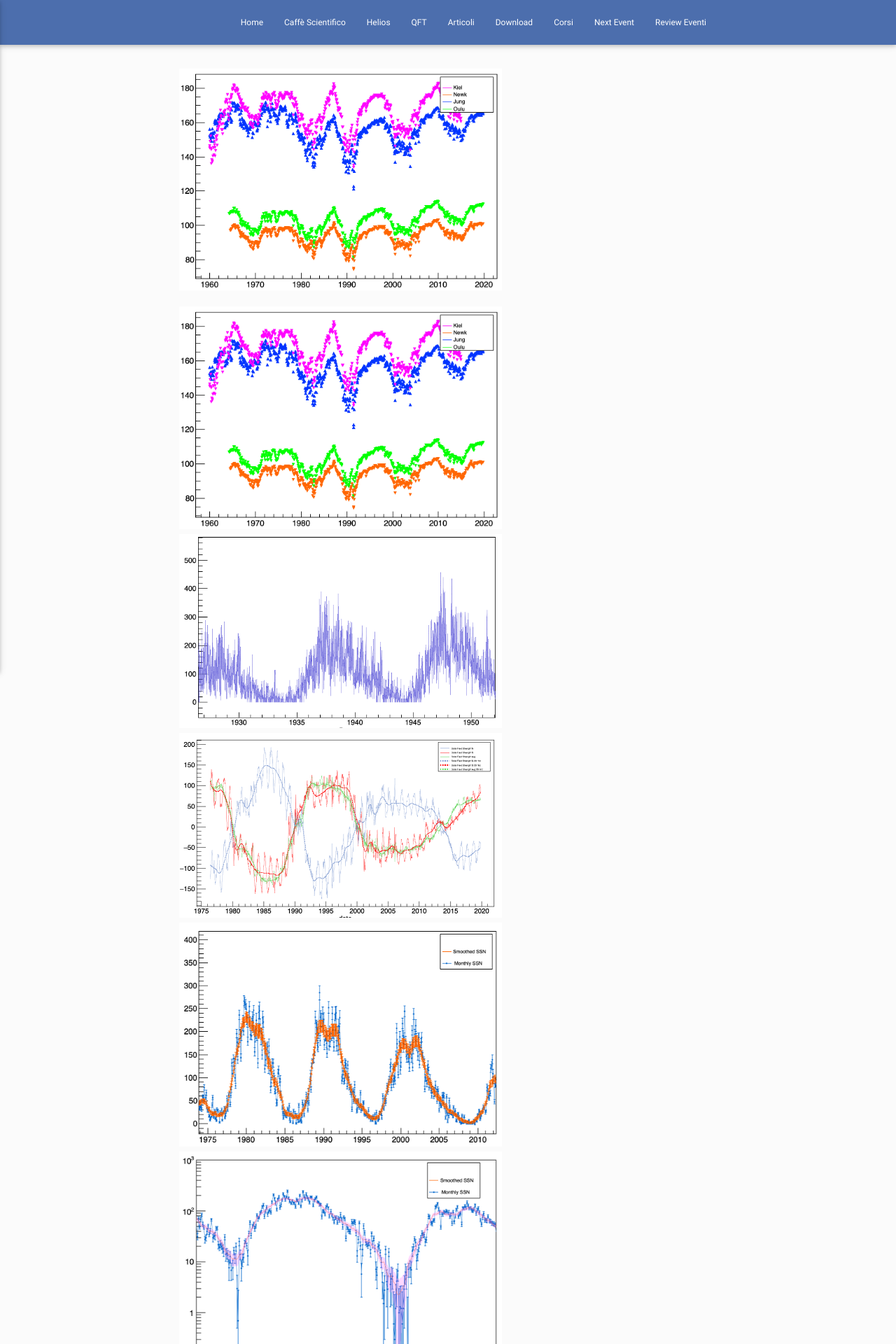
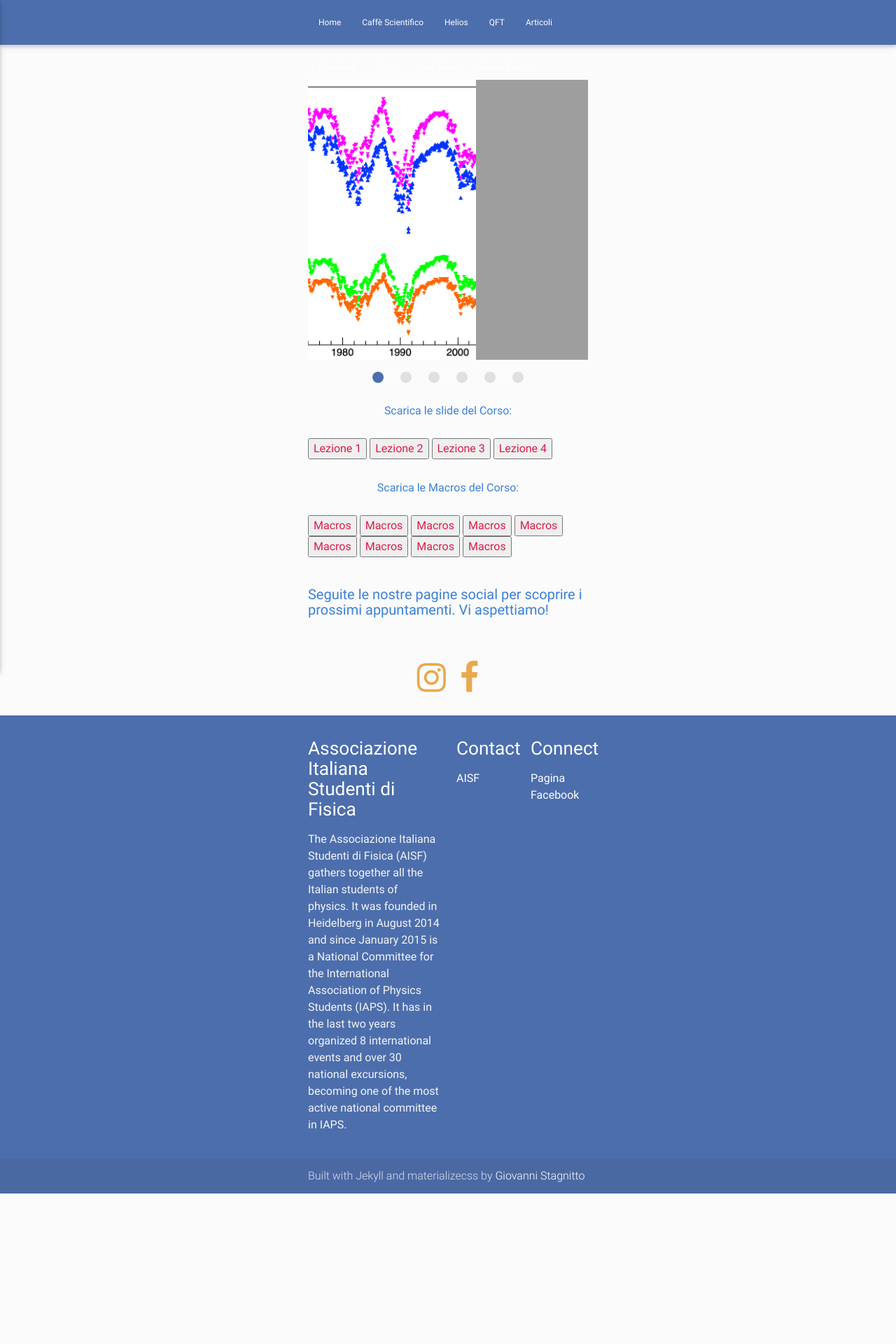
Before and after one commit to ai-sf/aisf_perugia, a Jekyll site: the page built from ROOT.html, in a window 1280 px wide. Shown: the top 1920 px of the page at 70% size. Built offline with Jekyll 4.4.1, drawn with Linux system fonts in a browser that asks for light colours; nearby versions of some CDN libraries; after the commit the page ends 1705 px from its top, so only the background shows below that.

Commit message:
Update ROOT.html

```diff
--- a/ROOT.html
+++ b/ROOT.html
@@ -6,9 +6,25 @@
 description: Leggi e Scarica gli articoli delle prime due edizioni di Helios
 ---
 <meta name="viewport" content="width=device-width, initial-scale=1">
+<style>
+.container {
+  position: relative;
+  width: 100%;
+  max-width: 400px;
+}
 
-          <img src="/perugia/Root/Images/img1.png"style="width:60%">
+.container img {
+  width: 100%;
+  height: auto;
+}
 
+
+</style>
+
+
+<div class="container">
+<div class="section">
+  <div class="slider" id="foto">
     <ul class="slides">
         <li>
           <img src="/perugia/Root/Images/img1.png"style="width:60%">
@@ -31,7 +47,7 @@
 
 
     </ul>
-
+</div></div></div>
 
 
 
```
